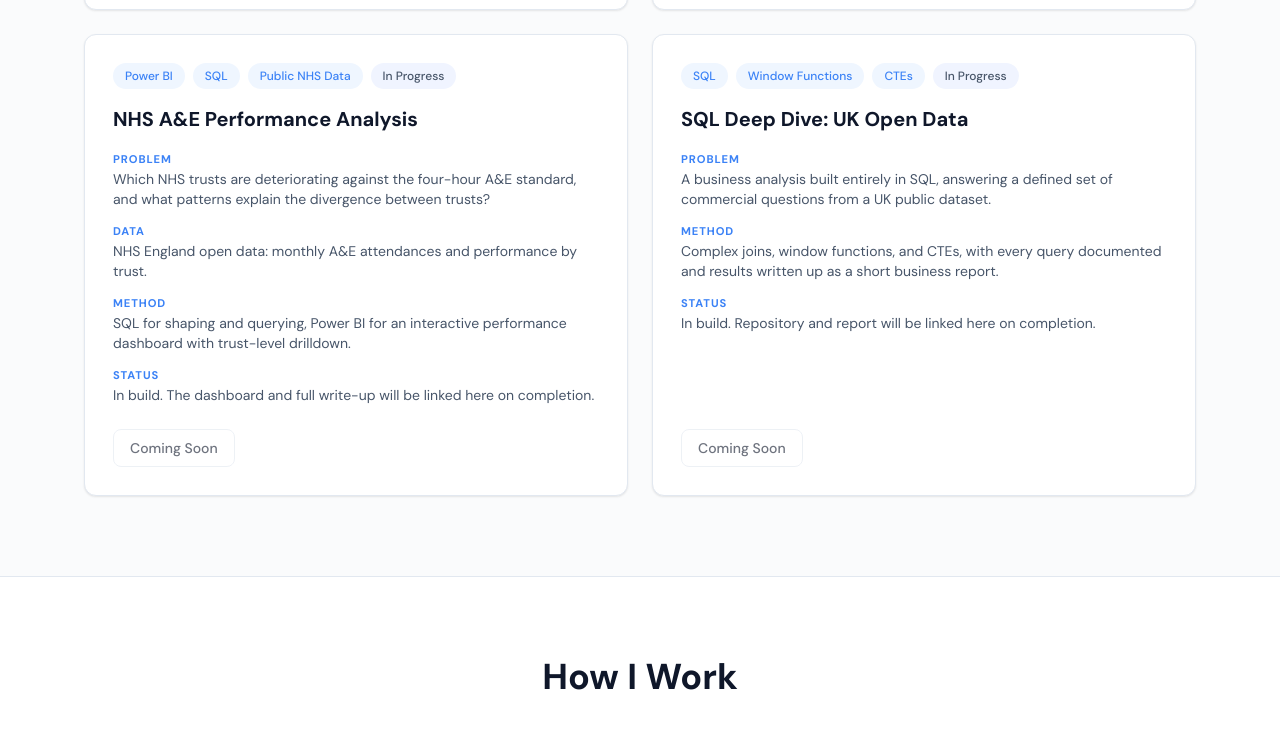
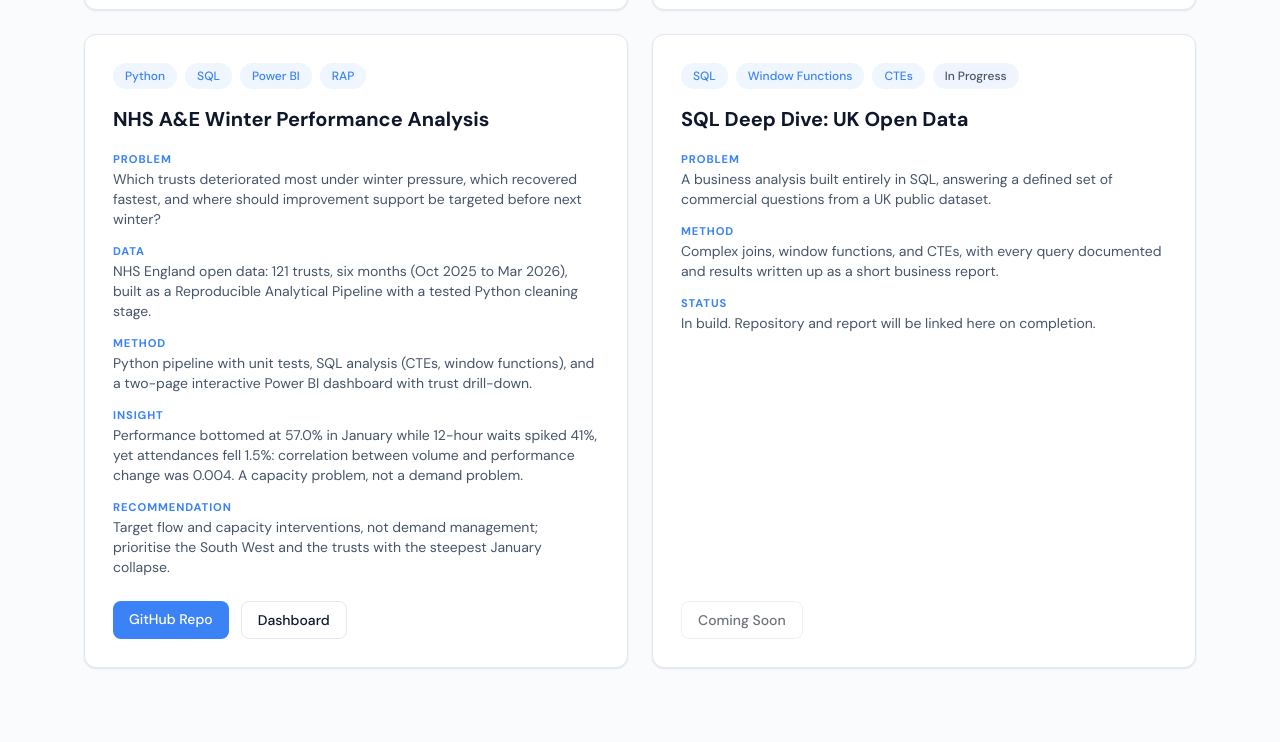
Before and after one commit to auwalmusa/auwalmusa.github.io, a plain HTML site: page index.html in a window 1280 px wide. Shown: the part 1477-2219 px from the top of the page. Drawn offline with nearby package versions, Linux system fonts and the light colour scheme.

Commit message:
Add files via upload

```diff
--- a/index.html
+++ b/index.html
@@ -137,7 +137,7 @@
   <!-- ============ NAV ============ -->
   <header class="sticky top-0 z-50 backdrop-blur-md" style="background: color-mix(in srgb, var(--bg-primary) 85%, transparent); border-bottom: 1px solid var(--border);">
     <nav class="max-w-6xl mx-auto px-5 py-4 flex items-center justify-between" aria-label="Main navigation">
-      <a href="#top" class="font-display font-bold text-lg" style="color: var(--text-primary);">AM<span style="color: var(--accent);">.</span></a>
+      <a href="#top" class="font-display font-bold text-lg" style="color: var(--text-primary);">AMW<span style="color: var(--accent);">.</span></a>
       <div class="hidden md:flex items-center gap-8 text-sm font-medium" style="color: var(--text-secondary);">
         <a href="#projects" class="hover:opacity-70 transition">Projects</a>
         <a href="#process" class="hover:opacity-70 transition">How I Work</a>
@@ -243,18 +243,19 @@
         <!-- Project 3: NHS (in progress) -->
         <article class="card p-7 flex flex-col" data-animate="fade-up" data-delay="150">
           <div class="flex flex-wrap gap-2 mb-4">
-            <span class="tag">Power BI</span><span class="tag">SQL</span><span class="tag">Public NHS Data</span>
-            <span class="tag" style="background: var(--bg-accent); color: var(--text-secondary);">In Progress</span>
+            <span class="tag">Python</span><span class="tag">SQL</span><span class="tag">Power BI</span><span class="tag">RAP</span>
           </div>
-          <h3 class="font-display font-bold text-xl mb-4">NHS A&amp;E Performance Analysis</h3>
+          <h3 class="font-display font-bold text-xl mb-4">NHS A&amp;E Winter Performance Analysis</h3>
           <dl class="space-y-3 text-sm flex-1" style="color: var(--text-secondary);">
-            <div><dt class="framework-label">Problem</dt><dd>Which NHS trusts are deteriorating against the four-hour A&amp;E standard, and what patterns explain the divergence between trusts?</dd></div>
-            <div><dt class="framework-label">Data</dt><dd>NHS England open data: monthly A&amp;E attendances and performance by trust.</dd></div>
-            <div><dt class="framework-label">Method</dt><dd>SQL for shaping and querying, Power BI for an interactive performance dashboard with trust-level drilldown.</dd></div>
-            <div><dt class="framework-label">Status</dt><dd>In build. The dashboard and full write-up will be linked here on completion.</dd></div>
+            <div><dt class="framework-label">Problem</dt><dd>Which trusts deteriorated most under winter pressure, which recovered fastest, and where should improvement support be targeted before next winter?</dd></div>
+            <div><dt class="framework-label">Data</dt><dd>NHS England open data: 121 trusts, six months (Oct 2025 to Mar 2026), built as a Reproducible Analytical Pipeline with a tested Python cleaning stage.</dd></div>
+            <div><dt class="framework-label">Method</dt><dd>Python pipeline with unit tests, SQL analysis (CTEs, window functions), and a two-page interactive Power BI dashboard with trust drill-down.</dd></div>
+            <div><dt class="framework-label">Insight</dt><dd>Performance bottomed at 57.0% in January while 12-hour waits spiked 41%, yet attendances fell 1.5%: correlation between volume and performance change was 0.004. A capacity problem, not a demand problem.</dd></div>
+            <div><dt class="framework-label">Recommendation</dt><dd>Target flow and capacity interventions, not demand management; prioritise the South West and the trusts with the steepest January collapse.</dd></div>
           </dl>
           <div class="mt-6 flex gap-3">
-            <span class="btn-secondary px-4 py-2 text-sm font-medium opacity-60 cursor-default" aria-disabled="true">Coming Soon</span>
+            <a href="https://github.com/auwalmusa/nhs-ae-performance-analysis" target="_blank" rel="noopener" class="btn-primary px-4 py-2 text-sm font-medium">GitHub Repo</a>
+            <a href="https://github.com/auwalmusa/nhs-ae-performance-analysis#dashboard" target="_blank" rel="noopener" class="btn-secondary px-4 py-2 text-sm font-medium">Dashboard</a>
           </div>
         </article>
 
```
